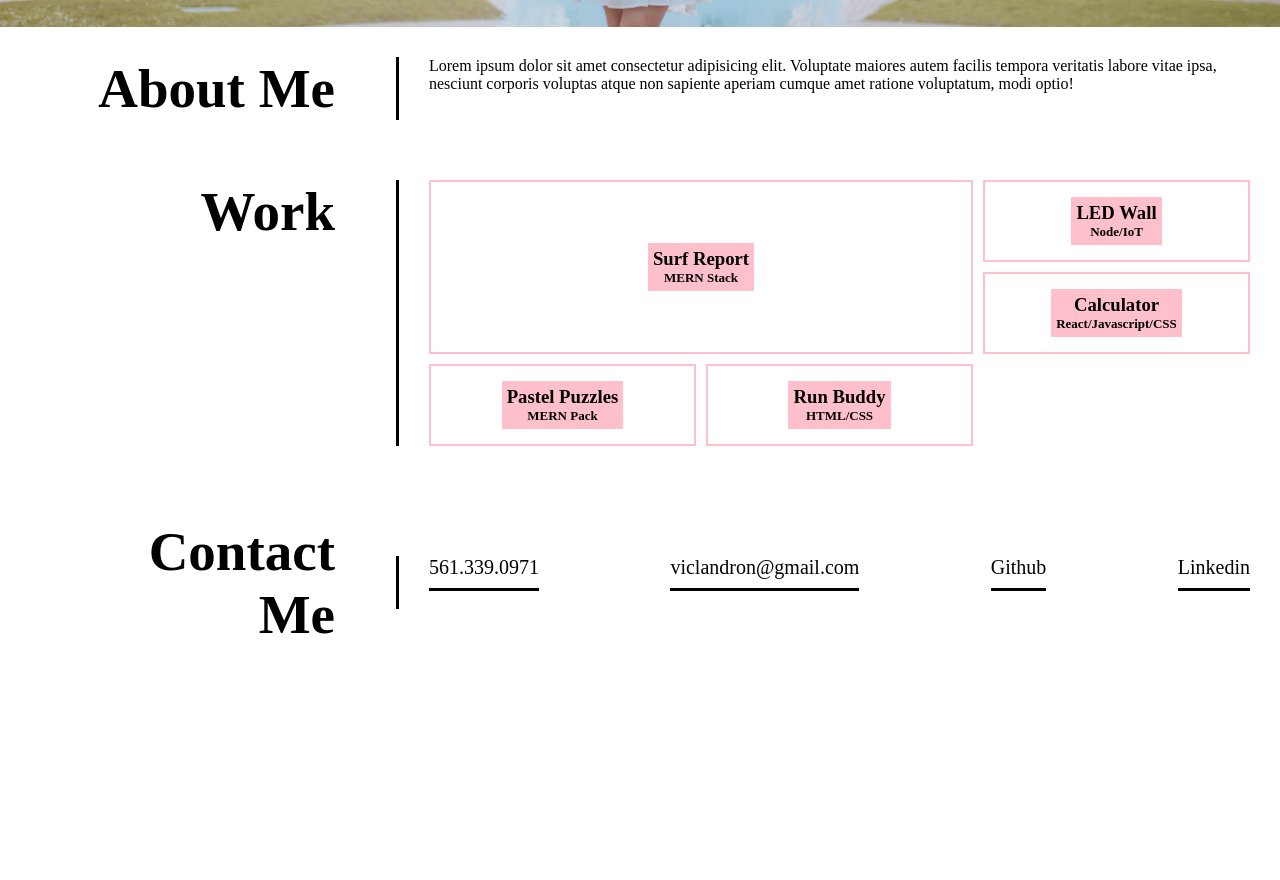
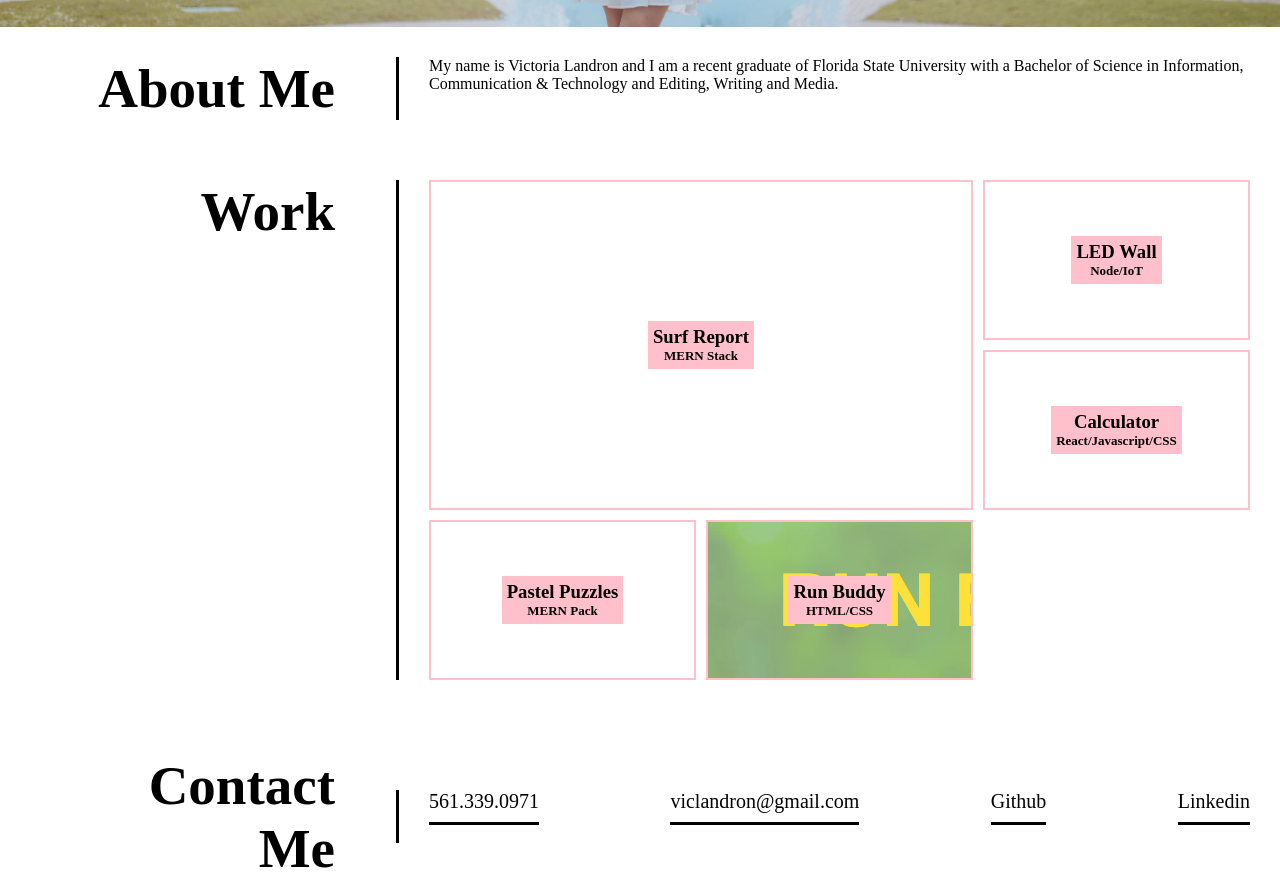
Before and after one commit to viclandron27/porfolio, a plain HTML site: page index.html in a window 1280 px wide. Shown: the part 550-1430 px from the top of the page. Before the commit the page ends 1239 px from the top, so only its background shows below. Drawn offline with Linux system fonts and the light colour scheme.

Commit message:
fixed height of grid

```diff
--- a/assets/css/style.css
+++ b/assets/css/style.css
@@ -95,9 +95,11 @@ section {
 
 .work-grid-wrapper {
     width: 70%;
+    height: 500px;
 }
 
 .work-grid-container {
+    height: 500px;
     display: grid;
     grid-template-columns: repeat(9, 1fr);
     grid-template-rows: repeat(6, 1fr);
@@ -126,6 +128,10 @@ section {
 .work-grid-item div {
     background-color: pink;
     padding: 5px;
+}
+
+.work-grid-item.run {
+    background-image: url(../images/run\ buddy.png);
 }
 
 .text h4 {
--- a/index.html
+++ b/index.html
@@ -32,6 +32,7 @@
             </nav>
         </header>
 
+
         <!-- hero -->
         <section class="hero">
             <div class="subtitle">
@@ -47,7 +48,7 @@
             </div>
 
             <div class="content bio">
-                <p>Lorem ipsum dolor sit amet consectetur adipisicing elit. Voluptate maiores autem facilis tempora veritatis labore vitae ipsa, nesciunt corporis voluptas atque non sapiente aperiam cumque amet ratione voluptatum, modi optio!
+                <p> My name is Victoria Landron and I am a recent graduate of Florida State University with a Bachelor of Science in Information, Communication & Technology and Editing, Writing and Media.
                 </p>
             </div>
         </section>
@@ -84,7 +85,7 @@
                             <h4>MERN Pack</h4>
                         </div>
                     </div>
-                    <div class="work-grid-item basic">
+                    <div class="work-grid-item basic run">
                         <div class="text">
                             <h3>Run Buddy</h3>
                             <h4>HTML/CSS</h4>
```
Also changed, not shown: assets/images/run buddy.png (added), 1 other file.
